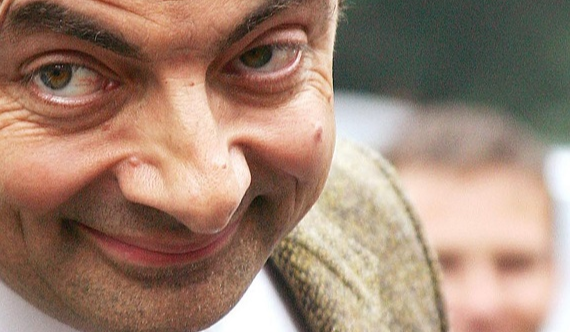
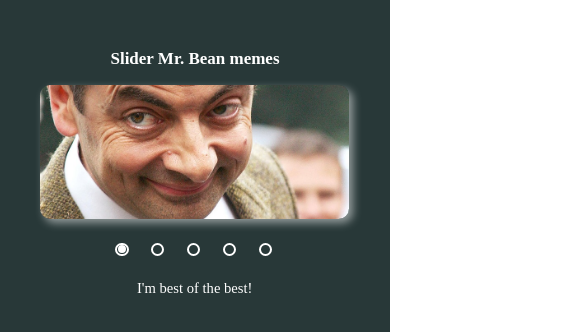
Before and after one commit to ichernous94/cssMemSlider, a plain HTML site: page cssMemSlider/index.html in a window 390 px wide. Shown: the part 249-581 px from the top of the page, 570 px wide, since content can reach past the window. Drawn offline with Linux system fonts and the light colour scheme.

Commit message:
feat: add media queries (Mon, May 16, 2022 09:59:10 PM)

```diff
--- a/cssMemSlider/index.html
+++ b/cssMemSlider/index.html
@@ -18,9 +18,9 @@
 		<input type="radio" name="point" id="slide-4">
 		<input type="radio" name="point" id="slide-5">
 
+		<div class="slider__wrapper">
 			<h1 class="header-title">Slider Mr. Bean memes</h1>
 
-    <div class="slider__wrapper">
 			<div class="slider">
 				<div class="slider__img"></div>
 				<div class="slider__img"></div>
--- a/cssMemSlider/style.css
+++ b/cssMemSlider/style.css
@@ -1,4 +1,6 @@
-* , *::before, *::after {
+*,
+*::before,
+*::after {
   margin: 0;
   padding: 0;
   border: 0;
@@ -12,24 +14,33 @@
   justify-content: center;
   align-items: center;
   margin: 0 auto;
-  background-color: crimson;
+  background-color: rgb(40, 56, 56);
+  color: #ffffff;
 }
+
 input {
   display: none;
 }
+
 .header-title {
   text-align: center;
+  font-size: calc(16px + (32 - 16) * ((100vw - 320px) / (1440 - 320)));
 }
+
 .slider__wrapper {
   display: flex;
   flex-direction: column;
   align-items: center;
   justify-content: center;
 }
+
 .slider {
-  width: 750px;
-  height: 350px;
+  width: calc(280px + (750 - 280) * ((100vw - 320px) / (1440 - 320)));
+  height: calc(120px + (350 - 120) * ((100vw - 320px) / (1440 - 320)));
+  margin-top: calc(15px + (30 - 20) * ((100vw - 320px) / (1440 - 320)));
+  margin-bottom: calc(15px + (30 - 20) * ((100vw - 320px) / (1440 - 320)));
 }
+
 .slider__img {
   display: none;
   width: 100%;
@@ -37,87 +48,99 @@ input {
   box-shadow: 4px 4px 8px 0px rgba(255, 255, 255, 0.5);
   border-radius: calc(10px + 10 * (100vw - 320px) / 1120);
 }
+
 .slider__img:nth-child(1) {
   background: url('./assets/pic-1.jpg') center/cover no-repeat;
 }
+
 .slider__img:nth-child(2) {
   background: url('./assets/pic-2.jpg') center/cover no-repeat;
 }
+
 .slider__img:nth-child(3) {
   background: url('./assets/pic-3.jpg') center/cover no-repeat;
 }
+
 .slider__img:nth-child(4) {
   background: url('./assets/pic-4.jpg') center/cover no-repeat;
 }
+
 .slider__img:nth-child(5) {
   background: url('./assets/pic-5.jpg') center/cover no-repeat;
 }
+
 .controls {
-  width: 750px;
+  width: calc(280px + (750 - 280) * ((100vw - 320px) / (1440 - 320)));
   display: flex;
   align-items: center;
   justify-content: space-between;
 }
+
 .controls__text p {
   display: none;
-  font-size: 32px;
+  font-size: calc(14px + (24 - 14) * ((100vw - 320px) / (1440 - 320)));
 }
+
 .controls__dot label {
   display: inline-block;
   position: relative;
-  width: 60px;
-  height: 60px;
-  margin: 0;
+  width: calc(30px + (60 - 30) * ((100vw - 320px) / (1440 - 320)));
+  height: calc(30px + (60 - 30) * ((100vw - 320px) / (1440 - 320)));
   cursor: pointer;
 }
+
 .controls__dot label::before {
   display: inline-block;
   position: absolute;
   content: " ";
-  width: 25px;
-  height: 25px;
+  width: calc(12.5px + (25 - 12.5) * ((100vw - 320px) / (1440 - 320)));
+  height: calc(12.5px + (25 - 12.5) * ((100vw - 320px) / (1440 - 320)));
   border-radius: 50%;
   cursor: pointer;
   border: 2px solid #ffffff;
   top: 50%;
   left: 50%;
-  margin: -15px 0 0 -15px;
-  box-shadow: 2px 2px 4px 0px rgba(255, 255, 255, 0.5);
+  margin-top: calc(-7.5px + (-15 - -7.5) * ((100vw - 320px) / (1440 - 320)));
+  margin-left: calc(-7.5px + (-15 - -7.5) * ((100vw - 320px) / (1440 - 320)));
 }
+
 .controls__dot label:after {
   display: inline-block;
   position: absolute;
   content: " ";
-  width: 17px;
-  height: 17px;
+  width: calc(7.5px + (15 - 7.5) * ((100vw - 320px) / (1440 - 320)));
+  height: calc(7.5px + (15 - 7.5) * ((100vw - 320px) / (1440 - 320)));
   border-radius: 50%;
   cursor: pointer;
   top: 50%;
   left: 50%;
-  margin: -8px 0 0 -8px;
+  margin-top: calc(-5px + (-10 - -5) * ((100vw - 320px) / (1440 - 320)));
+  margin-left: calc(-5px + (-10 - -5) * ((100vw - 320px) / (1440 - 320)));
   transition: all .5s ease-in-out;
 }
+
 .controls__dot label:hover:after {
   background-color: #ffffff;
 }
-#slide-1:checked ~ .slider__wrapper > .controls > .controls__dot label:nth-child(1):after,
-#slide-2:checked ~ .slider__wrapper > .controls > .controls__dot label:nth-child(2):after,
-#slide-3:checked ~ .slider__wrapper > .controls > .controls__dot label:nth-child(3):after,
-#slide-4:checked ~ .slider__wrapper > .controls > .controls__dot label:nth-child(4):after,
-#slide-5:checked ~ .slider__wrapper > .controls > .controls__dot label:nth-child(5):after {
+
+#slide-1:checked~.slider__wrapper>.controls>.controls__dot label:nth-child(1):after,
+#slide-2:checked~.slider__wrapper>.controls>.controls__dot label:nth-child(2):after,
+#slide-3:checked~.slider__wrapper>.controls>.controls__dot label:nth-child(3):after,
+#slide-4:checked~.slider__wrapper>.controls>.controls__dot label:nth-child(4):after,
+#slide-5:checked~.slider__wrapper>.controls>.controls__dot label:nth-child(5):after {
   background-color: #ffffff;
 }
 
-#slide-1:checked ~ .slider__wrapper > .slider > .slider__img:nth-child(1),
-#slide-2:checked ~ .slider__wrapper > .slider > .slider__img:nth-child(2),
-#slide-3:checked ~ .slider__wrapper > .slider > .slider__img:nth-child(3),
-#slide-4:checked ~ .slider__wrapper > .slider > .slider__img:nth-child(4),
-#slide-5:checked ~ .slider__wrapper > .slider > .slider__img:nth-child(5),
-#slide-1:checked ~ .slider__wrapper > .controls p:nth-child(1),
-#slide-2:checked ~ .slider__wrapper > .controls p:nth-child(2),
-#slide-3:checked ~ .slider__wrapper > .controls p:nth-child(3),
-#slide-4:checked ~ .slider__wrapper > .controls p:nth-child(4),
-#slide-5:checked ~ .slider__wrapper > .controls p:nth-child(5) {
+#slide-1:checked~.slider__wrapper>.slider>.slider__img:nth-child(1),
+#slide-2:checked~.slider__wrapper>.slider>.slider__img:nth-child(2),
+#slide-3:checked~.slider__wrapper>.slider>.slider__img:nth-child(3),
+#slide-4:checked~.slider__wrapper>.slider>.slider__img:nth-child(4),
+#slide-5:checked~.slider__wrapper>.slider>.slider__img:nth-child(5),
+#slide-1:checked~.slider__wrapper>.controls p:nth-child(1),
+#slide-2:checked~.slider__wrapper>.controls p:nth-child(2),
+#slide-3:checked~.slider__wrapper>.controls p:nth-child(3),
+#slide-4:checked~.slider__wrapper>.controls p:nth-child(4),
+#slide-5:checked~.slider__wrapper>.controls p:nth-child(5) {
   display: block;
   animation-name: open;
   animation-duration: 1s;
@@ -134,9 +157,20 @@ input {
     transform: scale(1.1);
     visibility: hidden;
   }
+
   100% {
     opacity: 1;
     transform: scale(1);
     visibility: visible;
   }
 }
+
+@media (max-width: 660px) {
+  .controls {
+    flex-direction: column-reverse;
+  }
+  .controls__text {
+    /* margin-right: 10px; */
+    margin-top: calc(7px + (18 - 7) * ((100vw - 320px) / (660 - 320)));
+  }
+}
```
Lines whose indentation alone changed are shown as unchanged.
